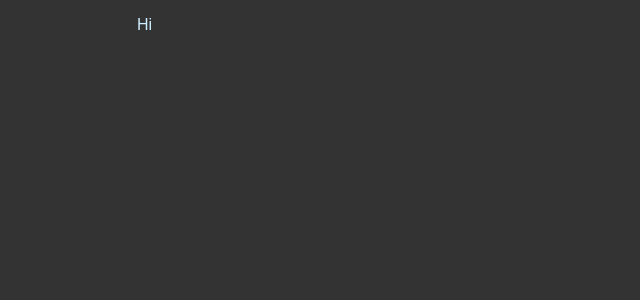
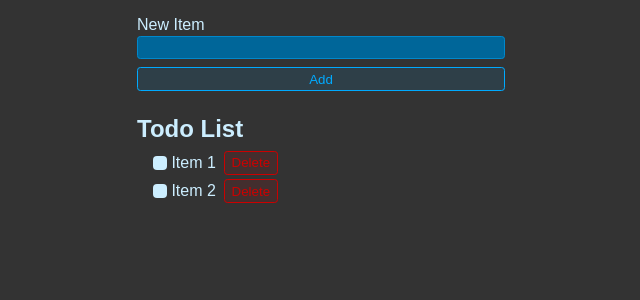
Before and after one commit to JSWANS0N/React-ToDo-App, a React (Vite) app: page / in a window 1280 px wide. Shown: the top 300 px of the page, without its empty margins (319-959 px from the left). Built offline with nearby package versions, Linux system fonts and the light colour scheme.

Commit message:
Create mock frontend design

```diff
--- a/src/App.jsx
+++ b/src/App.jsx
@@ -1,5 +1,26 @@
 import "./styles.css"
 
 export default function App() {
-  return "Hi";
+  return (
+    <>
+      <form className="new-item-form">
+        <div className="form-row">
+          <label htmlFor="item">New Item</label>
+          <input type="text" id="item"/>
+        </div>
+        <button className="btn">Add</button>
+      </form>
+    <h1 className="header">Todo List</h1>
+    <ul className="list">
+      <li>
+        <label><input type="checkbox" />Item 1</label>
+        <button className="btn btn-danger">Delete</button>
+      </li>
+      <li>
+        <label><input type="checkbox" />Item 2</label>
+        <button className="btn btn-danger">Delete</button>
+      </li>
+    </ul>
+    </>
+  );
 }
```
